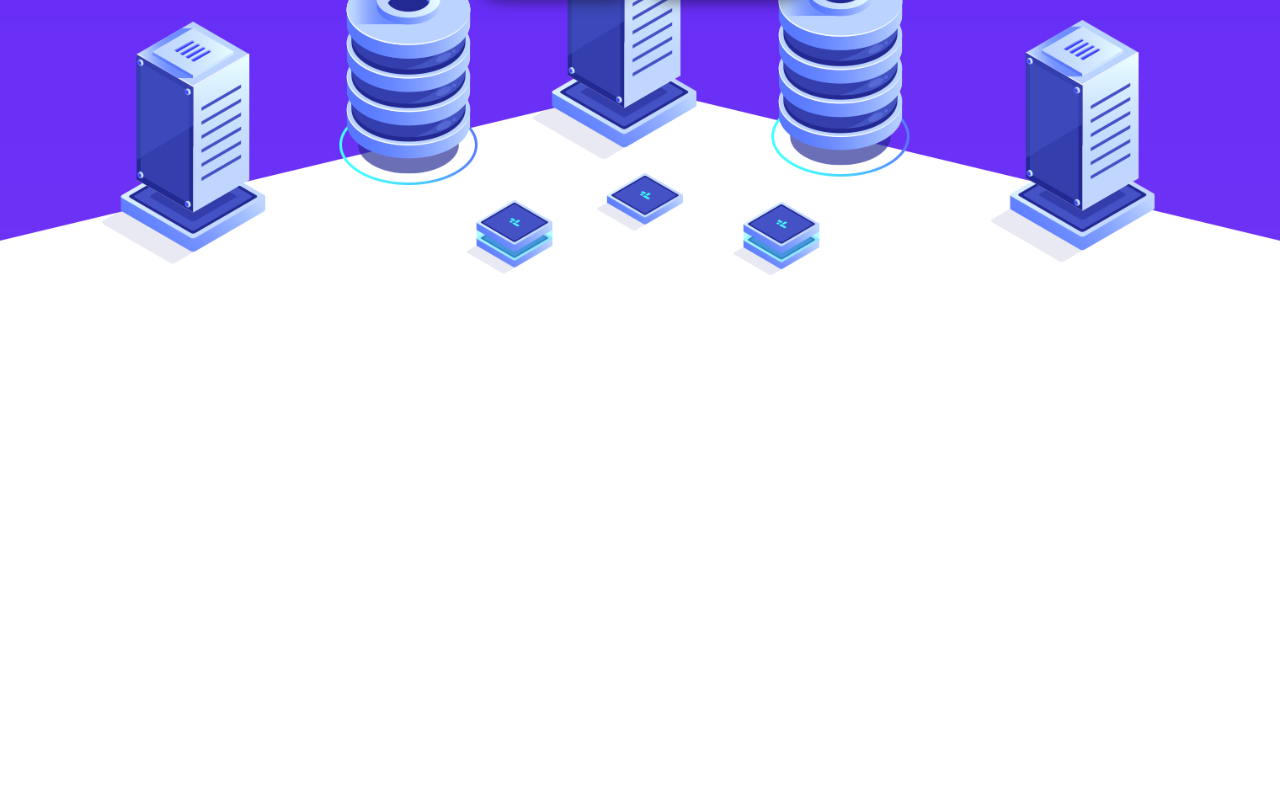
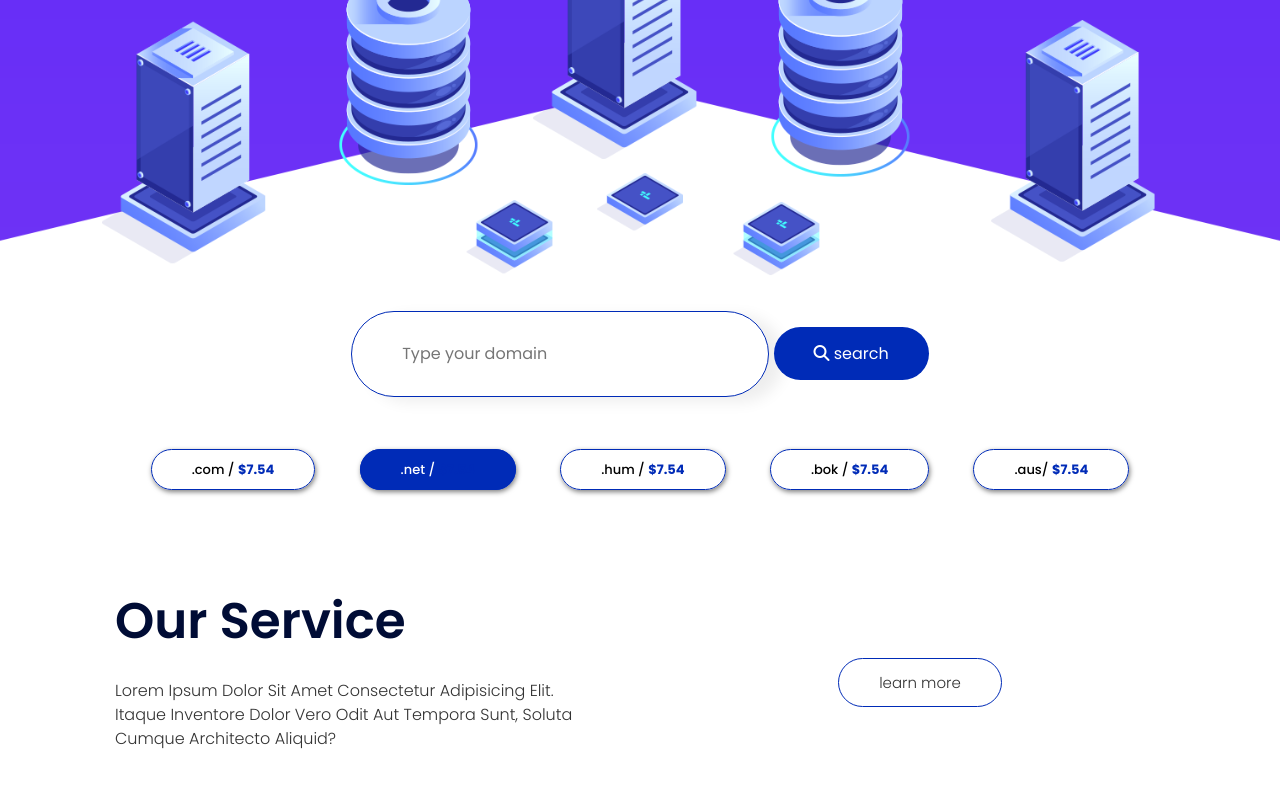
Before and after one commit to codingwithprince/PioHost, a plain HTML site: page index.html in a window 1280 px wide. Shown: the part 519-1324 px from the top of the page. Before the commit the page ends 800 px from the top, so only its background shows below. Drawn offline with nearby package versions, Linux system fonts and the light colour scheme; files whose address does not match are found by name.

Commit message:
our section done

```diff
--- a/assets/css/owl.theme.default.min.css
+++ /dev/null
@@ -1,6 +0,0 @@
-/**
- * Owl Carousel v2.3.4
- * Copyright 2013-2018 David Deutsch
- * Licensed under: SEE LICENSE IN https://github.com/OwlCarousel2/OwlCarousel2/blob/master/LICENSE
- */
-.owl-theme .owl-dots,.owl-theme .owl-nav{text-align:center;-webkit-tap-highlight-color:transparent}.owl-theme .owl-nav{margin-top:10px}.owl-theme .owl-nav [class*=owl-]{color:#FFF;font-size:14px;margin:5px;padding:4px 7px;background:#D6D6D6;display:inline-block;cursor:pointer;border-radius:3px}.owl-theme .owl-nav [class*=owl-]:hover{background:#869791;color:#FFF;text-decoration:none}.owl-theme .owl-nav .disabled{opacity:.5;cursor:default}.owl-theme .owl-nav.disabled+.owl-dots{margin-top:10px}.owl-theme .owl-dots .owl-dot{display:inline-block;zoom:1}.owl-theme .owl-dots .owl-dot span{width:10px;height:10px;margin:5px 7px;background:#D6D6D6;display:block;-webkit-backface-visibility:visible;transition:opacity .2s ease;border-radius:30px}.owl-theme .owl-dots .owl-dot.active span,.owl-theme .owl-dots .owl-dot:hover span{background:#869791}
--- a/assets/css/style.css
+++ b/assets/css/style.css
@@ -3,6 +3,12 @@ font imports
 ============ */
 @import url('https://fonts.googleapis.com/css2?family=Poppins:wght@200;300;400;500;600;700;800&display=swap');
 
+:root{
+    --main-color: #002bb7;
+    --black-900: #000000;
+    --black-500: #333333;
+    --h3: #000c35;
+}
 *{
     margin: 0;
     padding: 0;
@@ -36,9 +42,9 @@ header
     font-weight: 300;
     color: #ffffff;
 }
-.navbar-nav li a i{
+.nav-link i{
     font-size: 10px;
-    padding-left: 5px;
+    padding-left: 10px;
 }
 
 
@@ -46,7 +52,7 @@ header
 main body text
 =============== */
 .main-body-text{
-    padding-top: 50px;
+    padding-top: 20px;
   padding-bottom: 50px;
 }
 .main-body-text p{
@@ -61,11 +67,10 @@ main body text
     text-transform: capitalize;
     color: #ffffff;
     padding-bottom: 50px;
-    text-shadow: 1px 5px 15px rgba(0, 0, 0, 0.5);
 }
 .main-body-text .btn-1{
-    padding: 20px 40px;
-    background-color: blue;
+    padding: 15px 40px;
+    background-color: var(--main-color);
     color: #ffffff;
     font-size: 15px;
     border-radius: 30px;
@@ -73,12 +78,109 @@ main body text
     box-shadow: 1px 5px 15px rgba(0, 0, 0, 0.5);
 }
 .main-body-text .btn-2{
-    padding: 20px 40px;
+    padding: 15px 40px;
     background-color: transparent;
     color: #ffffff;
     font-size: 15px;
     border: 1px solid #dddddd;
     border-radius: 30px;
+    margin-left: 10px;
     text-decoration: none;
     box-shadow: 1px 5px 15px rgba(0, 0, 0, 0.5);
 }
+
+/* ========
+search section starts
+=============== */
+.search-section form{
+    padding: 10px 50px;
+}
+.search-section input {
+    padding: 30px 50px;
+    border: 1px solid var(--main-color);
+    border-radius: 50px;
+    box-shadow: 15px 5px 15px rgba(0, 0, 0, 0.07);
+}
+.search-btn{
+    background-color: var(--main-color);
+    color: #ffffff;
+    padding: 15px 40px;
+    border-radius: 30px;
+}
+.d-price-item{
+    margin-top: 50px;
+}
+.d-price-item a{
+    font-size: 13px;
+    margin: 0 20px;
+    font-weight: 500;
+    text-align: center;
+    padding: 10px 40px;
+    color: #000000;
+    border: 1px solid var(--main-color);
+    border-radius: 30px;
+    text-decoration: none;
+    box-shadow: 1px 2px 5px rgba(0, 0, 0, 0.5);
+    transition: all 0.5s ease;
+}
+.d-price-item a:hover{
+    background-color: var(--main-color);
+    color: #ffffff;
+}
+.d-price-item a span{
+    color: var(--main-color);
+    font-weight: 700;
+}
+.d-price-item .d-price.active{
+    background-color: var(--main-color);
+    color:#ffffff;
+
+}
+.d-price-item .d-price.active:hover{
+    color: var(--main-color);
+    background-color: #ffffff;
+}
+/* ========
+search section ends
+=============== */
+
+/* ========
+Our service section ends
+=============== */
+.our-service{
+    padding-top: 80px;
+}
+
+.our-service-text{
+    padding: 10px 20px;
+}
+.our-service-text h3{
+    font-size: 50px;
+    font-weight: 600;
+    color: var(--h3);
+    padding-bottom: 20px;
+}
+.our-service-text p{
+    font-size: 16px;
+    font-weight: 300;
+    color: var(--black-500);
+    text-transform: capitalize;
+}
+.our-service-side{
+    justify-content: center;
+    align-items: center;
+    text-align: center;
+    margin: 90px 0;
+}
+.our-service-btn{
+    text-align: center;
+    padding: 13px 40px;
+    border-radius: 30px;
+    font-size: 15px;
+    font-weight: 300;
+    color: var(--black-500);
+    border: 1px solid var(--main-color);
+}
+/* ========
+Our service section ends
+=============== */
--- a/index.html
+++ b/index.html
@@ -13,19 +13,21 @@
     <!-- style css -->
     <link rel="stylesheet" href="assets/css/style.css">
 
-    <title>Hello, world!</title>
+    <title>PioHost</title>
 </head>
 
 <body>
 
+    <!-- ======== Header section starts ======== -->
     <section class="header">
         <div class="section-padding">
             <nav class="navbar navbar-expand-lg">
                 <a class="navbar-brand" href="#">
                     <img src="assets/images/logo/logo.png" alt="">
                 </a>
-                <button class="navbar-toggler" type="button" data-toggle="collapse" data-target="#navbarSupportedContent"
-                    aria-controls="navbarSupportedContent" aria-expanded="false" aria-label="Toggle navigation">
+                <button class="navbar-toggler" type="button" data-toggle="collapse"
+                    data-target="#navbarSupportedContent" aria-controls="navbarSupportedContent" aria-expanded="false"
+                    aria-label="Toggle navigation">
                     <span class="navbar-toggler-icon"></span>
                 </button>
                 <div class="collapse navbar-collapse justify-content-center " id="navbarSupportedContent">
@@ -64,7 +66,7 @@
             <div class="container">
                 <div class="row justify-content-center">
                     <div class="main-body-text text-center">
-                        <p>Lorem ipsum dolor sit Nihil, error.</p>
+                        <p>Included Every isomatric Illustration</p>
                         <h2> Domain &amp; Hosting <br> in one platform</h2>
                         <a href="#" class="btn-1">Get started</a>
                         <a href="#" class="btn-2">Learn More</a>
@@ -73,6 +75,58 @@
             </div>
         </div>
     </section>
+    <!-- ======== Header section ends ======== -->
+
+    <!-- ======== Search section starts ======== -->
+    <section class="search-section section-padding">
+        <div class="container">
+            <div class="row justify-content-center">
+                <div class="first-s-row">
+                    <form action="search">
+                        <input type="text" placeholder="Type your domain">
+                        <a href="#" class="search-btn">
+                            <i class="fas fa-search"></i>
+                            search
+                        </a>
+                    </form>
+                </div>
+            </div>
+            <div class="row justify-content-center">
+                <div class="d-price-item">
+                    <a href="#" class="d-price">.com / <span>$7.54</span></a>
+                    <a href="#" class="d-price active">.net / <span>$7.54</span></a>
+                    <a href="#" class="d-price">.hum / <span>$7.54</span></a>
+                    <a href="#" class="d-price">.bok / <span>$7.54</span></a>
+                    <a href="#" class="d-price">.aus/ <span>$7.54</span></a>
+                </div>
+            </div>
+        </div>
+    </section>
+    <!-- ======== Secarch section ends ======== -->
+
+    <!-- ======== Our service starts ======== -->
+    <section class="our-service section-padding">
+        <div class="container">
+            <div class="row">
+                <div class="col-md-6">
+                    <div class="our-service-text">
+                        <h3>Our Service</h3>
+                        <p> Lorem ipsum dolor sit amet consectetur adipisicing elit. Itaque inventore dolor vero odit
+                            aut tempora sunt, soluta cumque architecto aliquid?</p>
+                    </div>
+                </div>
+                <div class="col-md-6">
+                    <div class="our-service-side">
+                        <a href="#" class="our-service-btn"> learn more</a>
+                    </div>
+                </div>
+            </div>
+        </div>
+    </section>
+    <!-- ======== Our service ends ======== -->
+
+
+
 
 
     <!-- Optional JavaScript -->
```
Also changed, not shown: assets/css/owl.carousel.min.css (deleted), assets/js/owl.carousel.min.js (deleted), 1 other file.
